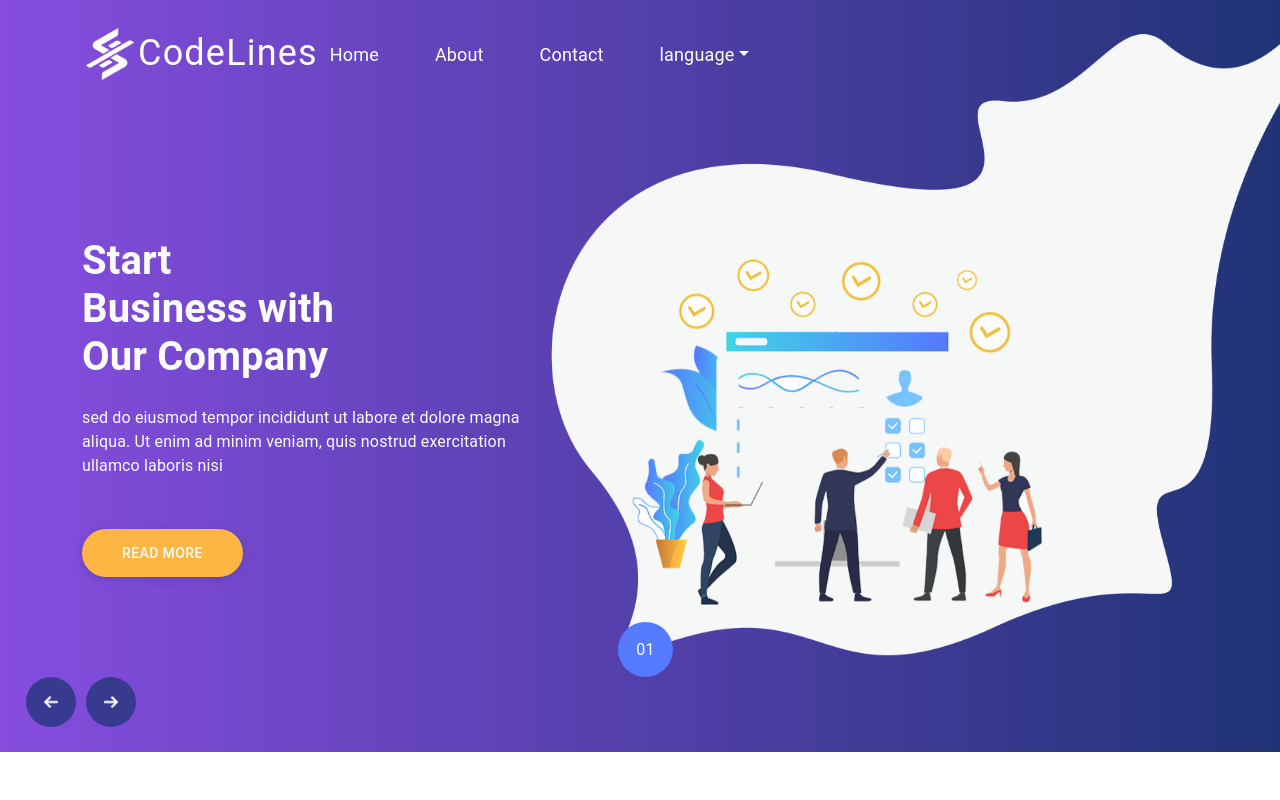
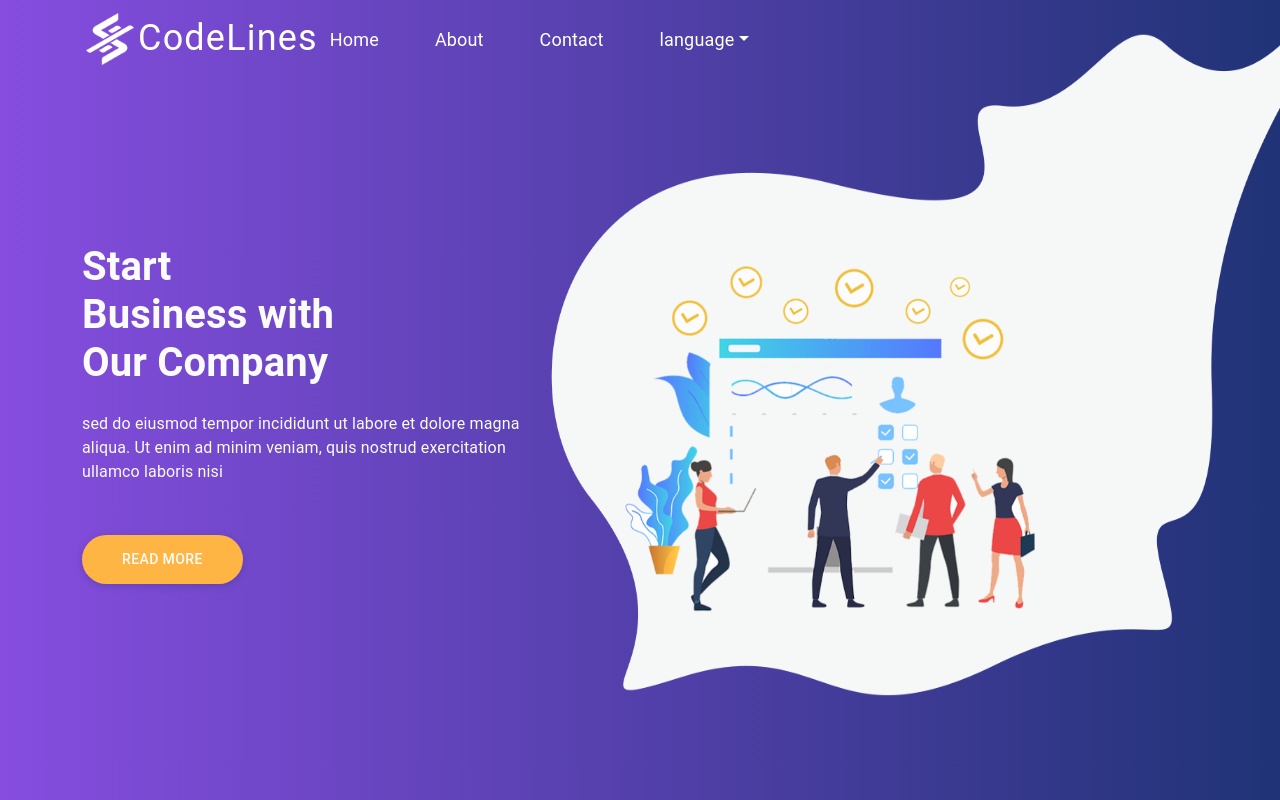
Before and after one commit to MayarAlsalem01/Company, a React (Create React App) app: page / in a window 1280 px wide. Shown: the top 800 px of the page. Built offline with nearby package versions, Linux system fonts and the light colour scheme.

Commit message:
responsve updating

```diff
--- a/public/index.html
+++ b/public/index.html
@@ -33,7 +33,7 @@
 
 
 
-    <title>React App</title>
+    <title>CodeLines Company</title>
   </head>
   <body>
     <noscript>You need to enable JavaScript to run this app.</noscript>
--- a/src/Company/Components/CarouselIteam/CarouselIteam.tsx
+++ b/src/Company/Components/CarouselIteam/CarouselIteam.tsx
@@ -30,6 +30,11 @@ const StyledImage=styled.img`
     }
 }
 `
+const SliderImg = styled.div`
+    @media (max-width:768px) {
+        display: none ;
+    }
+`
 const CarouselIteam = (props: Props) => {
     return (
         <>
@@ -57,12 +62,12 @@ const CarouselIteam = (props: Props) => {
                                 </div>
                             </div>
                         </div>
-                        <div className="col-md-6">
-                            <div className="slider_img-box">
+                        <div className="col-md-6 ">
+                            <SliderImg className="slider_img-box">
                                 <StyledImage src={SilderImage} alt=""/>
 
 
-                            </div>
+                            </SliderImg>
                         </div>
                     </div>
                 </div>
--- a/src/Company/Components/CarouselIteam/carousel.css
+++ b/src/Company/Components/CarouselIteam/carousel.css
@@ -57,3 +57,6 @@
         transform: translate(25px);
     }
 } */
+.slider_detail-box p{
+    padding-left: 0px;
+}
--- a/src/Company/Components/Slider/Slider.tsx
+++ b/src/Company/Components/Slider/Slider.tsx
@@ -4,18 +4,18 @@ const Slider = () =>{
     return(
         <>
               <section className=" slider_section ">
-                    <div id="carouselExampleIndicators" className="carousel slide" data-ride="carousel">
+                    {/* <div id="carouselExampleIndicators" className="carousel slide" data-ride="carousel">
                         <ol className="carousel-indicators">
                             <li data-target="#carouselExampleIndicators" data-slide-to="0" className="active">01</li>
                             <li data-target="#carouselExampleIndicators" data-slide-to="1">02</li>
                             <li data-target="#carouselExampleIndicators" data-slide-to="2">03</li>
-                        </ol>
+                        </ol> */}
                         <div className="carousel-inner">
                             <CarouselIteam active={true} />
                             {/* <CarouselIteam active={false}/>
                             <CarouselIteam active={false} /> */}
                         </div>
-                        <div className="carousel_btn-container">
+                        {/* <div className="carousel_btn-container">
                             <a className="carousel-control-prev" href="#carouselExampleIndicators" role="button" data-slide="prev">
                                 <span className="sr-only">Previous</span>
                             </a>
@@ -23,7 +23,7 @@ const Slider = () =>{
                                 <span className="sr-only">Next</span>
                             </a>
                         </div>
-                    </div>
+                    </div> */}
                 </section>
         </>
     );
--- a/src/Company/Sections/Hero/hero.css
+++ b/src/Company/Sections/Hero/hero.css
@@ -12,3 +12,6 @@
     transform: translate(100%);
     transition: all .3s;
 } */
+.hero{
+    height: 100vh;
+}
--- a/src/Company/css/style.css
+++ b/src/Company/css/style.css
@@ -75,7 +75,7 @@ body {
 }
 
 .header_section {
-  padding-top: 15px;
+  padding-top: -10px;
 }
 
 .header_section .container-fluid {
```
